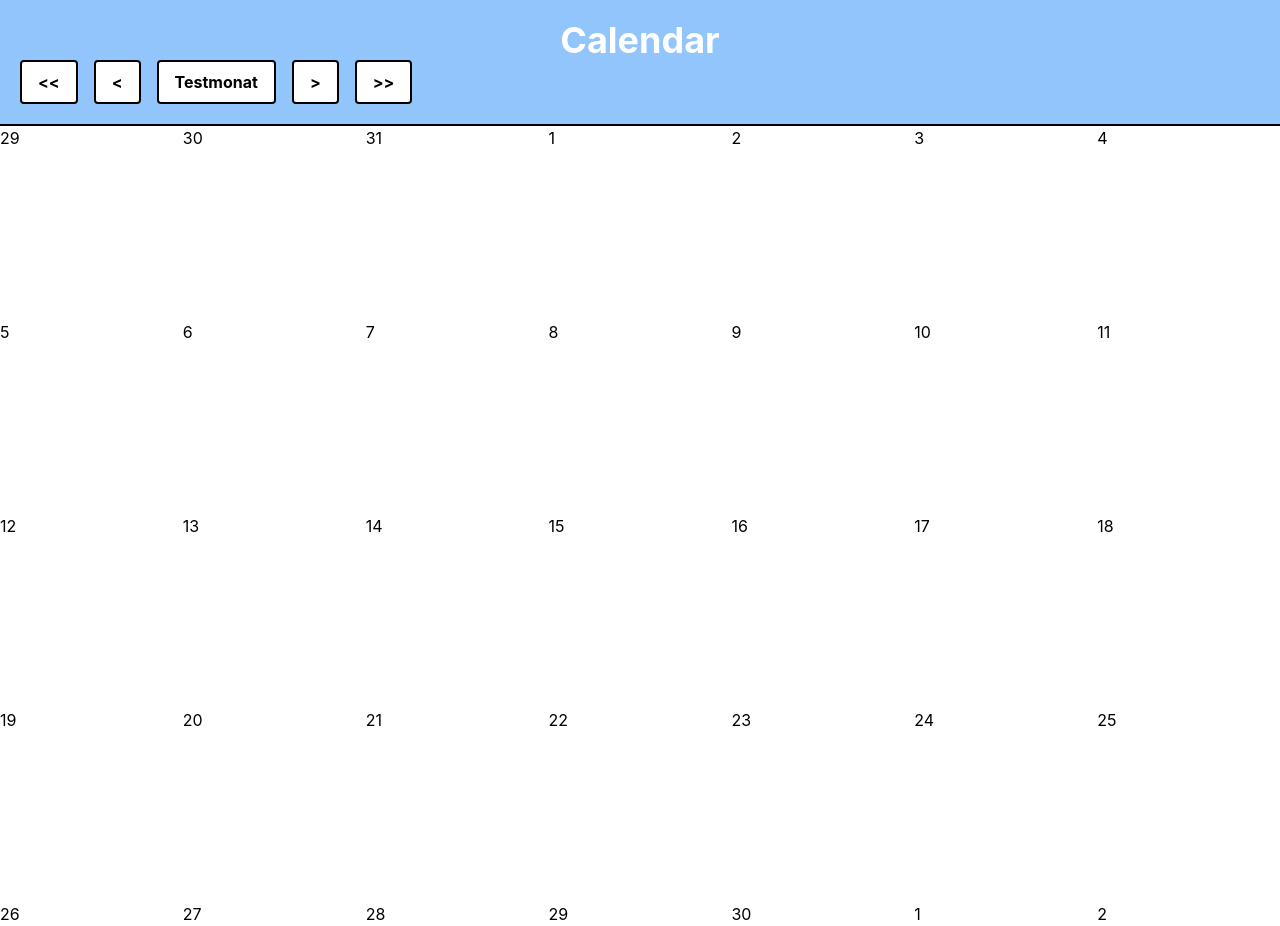
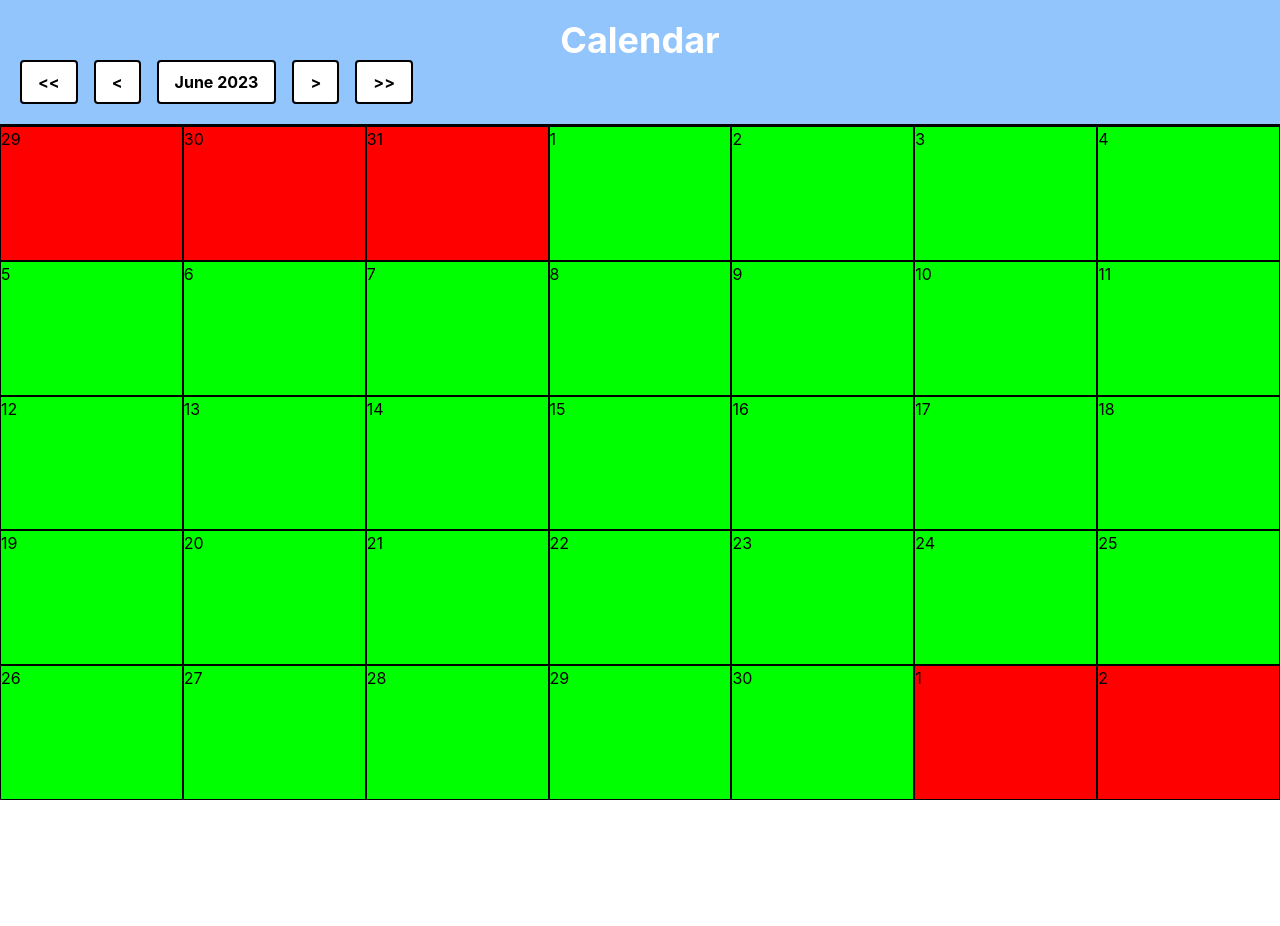
Before and after one commit to KGahan/Calendar, a React (Create React App) app: page / in a window 1280 px wide. After the commit the page ends 800 px from the top, so only its background shows below. Built offline with nearby package versions, Linux system fonts and the light colour scheme.

Commit message:
MonthColor, MonthYearSwitching, Output

```diff
--- a/src/App.tsx
+++ b/src/App.tsx
@@ -1,11 +1,34 @@
+import { useState } from "react";
 import Calendar from "./Components/Calendar";
 import Header from "./Components/Header";
 
 function App() {
+  const [currentDate, setCurrentDate] = useState<Date>(new Date());
+
+  function plusMonth() {
+    let newDate = new Date(currentDate.getFullYear(),currentDate.getMonth()+1,currentDate.getDay());
+    setCurrentDate(newDate);
+  }
+
+  function minusMonth() {
+    let newDate = new Date(currentDate.getFullYear(),currentDate.getMonth()-1,currentDate.getDay());
+    setCurrentDate(newDate);
+  }
+
+  function plusYear() {
+    let newDate = new Date(currentDate.getFullYear()+1,currentDate.getMonth(),currentDate.getDay());
+    setCurrentDate(newDate);
+  }
+
+  function minusYear() {
+    let newDate = new Date(currentDate.getFullYear()-1,currentDate.getMonth(),currentDate.getDay());
+    setCurrentDate(newDate);
+  }
+
   return (
-    <div className="h-screen">
-      <Header />
-      <Calendar/>
+    <div className="h-screen flex flex-col">
+      <Header date={currentDate} plusMonth={plusMonth} minusMonth={minusMonth} plusYear={plusYear} minusYear={minusYear} />
+      <Calendar />
     </div>
   );
 }
--- a/src/Components/Calendar.tsx
+++ b/src/Components/Calendar.tsx
@@ -15,7 +15,7 @@ function Calendar(){
         const firstDayOfMonth = new Date(dateToday.getFullYear(), dateToday.getMonth(), 1);
         const firstdayWeekDay = firstDayOfMonth.getDay();
 
-        //console.log(firstDayOfMonth);
+        //console.log(firstDayOfMonth);d
         //console.log(firstdayWeekDay);
 
         let monthArray: Date[][] = [];
--- a/src/Components/Day.tsx
+++ b/src/Components/Day.tsx
@@ -3,9 +3,17 @@ interface DayProps{
 }
 
 function Day(props: DayProps){
+    function isCurrentMonth() : boolean {
+        let currentDate = new Date();
+        if (props.day.getMonth() == currentDate.getMonth()) {
+            return true;
+        }
+        return false;
+    }
     return (
-        <div className="w-full">
+        <div className="w-full border border-black" style={{backgroundColor: isCurrentMonth()?"#00ff00":"#ff0000"}}>
             {props.day.getDate()}
+
         </div>
     )
 }
--- a/src/Components/Header.tsx
+++ b/src/Components/Header.tsx
@@ -1,22 +1,39 @@
-function Header(){
+interface HeaderProps{
+    date: Date,
+    plusMonth: Function,
+    minusMonth: Function,
+    plusYear: Function,
+    minusYear: Function
+}
+
+function Header(props: HeaderProps){
+
+    function getMonth(date: Date) {
+        return date.toLocaleString('en-US', { month: 'long' });
+    }
+
+    function getYear(date: Date) {
+        return date.getFullYear();
+    }
+
     return (
     <div className="">
         <div className="bg-blue-300 p-5 border-b-2 border-black">
             <h1 className="text-white text-center text-4xl font-bold">Calendar</h1>
             <div className="flex items-center justify-left space-x-4">
-                <button className="bg-white text-black hover:bg-blue-200 border-2 border-black font-bold py-2 px-4 rounded">
+                <button className="bg-white text-black hover:bg-blue-200 border-2 border-black font-bold py-2 px-4 rounded" onClick={() => props.minusYear()}>
                 {'<<'}
                 </button>
-                <button className="bg-white text-black hover:bg-blue-200 border-2 border-black font-bold py-2 px-4 rounded">
+                <button className="bg-white text-black hover:bg-blue-200 border-2 border-black font-bold py-2 px-4 rounded" onClick={() => props.minusMonth()}>
                 {'<'}
                 </button>
                 <div className="bg-white text-black border-2 border-black font-bold py-2 px-4 rounded">
-                    Testmonat
+                    {getMonth(props.date) + " " + getYear(props.date)}
                 </div>
-                <button className="bg-white text-black hover:bg-blue-200 border-2 border-black font-bold py-2 px-4 rounded">
+                <button className="bg-white text-black hover:bg-blue-200 border-2 border-black font-bold py-2 px-4 rounded" onClick={() => props.plusMonth()}>
                 {'>'}
                 </button>
-                <button className="bg-white text-black hover:bg-blue-200 border-2 border-black font-bold py-2 px-4 rounded">
+                <button className="bg-white text-black hover:bg-blue-200 border-2 border-black font-bold py-2 px-4 rounded" onClick={() => props.plusYear()}>
                 {'>>'}
                 </button>
             </div>
--- /dev/null
+++ b/src/Components/PopUp.tsx
@@ -0,0 +1,7 @@
+function PopUp(){
+    return (
+        <div>test</div>
+    );
+}
+
+export default PopUp;
--- a/src/Components/Week.tsx
+++ b/src/Components/Week.tsx
@@ -6,7 +6,7 @@ interface WeekProps{
 
 function Week(props: WeekProps){
     return (
-        <div className="flex flex-row w-full justify-between">
+        <div className="flex flex-row w-full justify-between h-full">
             {
                 props.weekArray.map((day: Date, index) => {
                     return (
```
